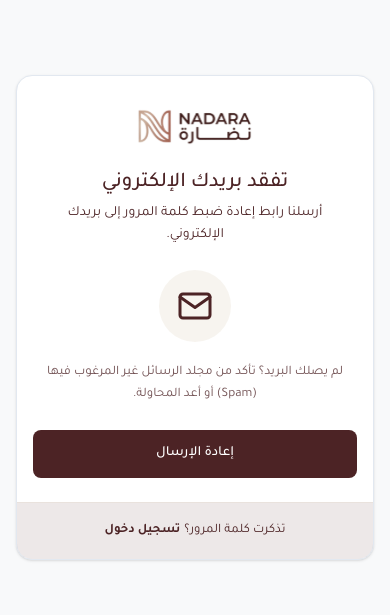
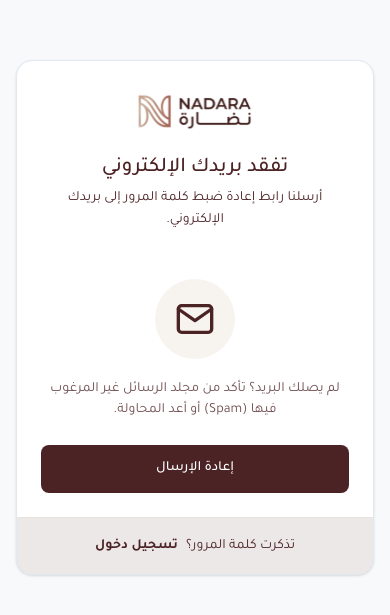
Before and after one commit to Nadara-Project/Frontend, a React (Vite) app: page /check-email in a window 390 px wide. Shown: the part 105-720 px from the top of the page. Built offline with nearby package versions, Linux system fonts and the light colour scheme.

Commit message:
fix: PatientProfile import casing

```diff
--- a/src/App.jsx
+++ b/src/App.jsx
@@ -12,7 +12,7 @@ import DermatologyConsultation from "./Components/Features/Feature5/DermatologyC
 import AboutClinic from "./Components/Features/Feature6/AboutClinic";
 import ServicesPage from "./Components/Features/Feature1-Auth/ServicesPage";
 import ContactUs from "./Components/Features/Feature1-Auth/ContactUs";
-import PatientProfile from './Components/Features/Feature1-Auth/patientProfile';
+import PatientProfile from "./Components/Features/Feature1-Auth/PatientProfile";
 import BookAppointment from './Components/Features/Feature1-Auth/BookAppointment';
 import AppointmentPayment from './Components/Features/Feature1-Auth/AppointmentPayment';
 
--- a/src/Components/Features/Feature1-Auth/CheckEmail.jsx
+++ b/src/Components/Features/Feature1-Auth/CheckEmail.jsx
@@ -1,136 +1,50 @@
-import { Link } from "react-router-dom";
-import Header from "./Header";
+import React from 'react';
+import { Link } from 'react-router-dom';
+import Header from './Header';
 import { FiMail } from "react-icons/fi";
 
 const CheckEmail = () => {
   return (
-    <div
-      className="
-                min-h-screen
-                w-full
-                bg-[#F8F9FA]
-                flex
-                items-center
-                justify-center
-                px-4
-                py-8
-                sm:px-6
-            "
-      dir="rtl"
-    >
-      <div
-        className="
-                    w-full
-                    max-w-[446px]
-                    bg-white
-                    rounded-[16px]
-                    border
-                    border-[#E2E8F0]
-                    shadow-sm
-                    flex
-                    flex-col
-                    overflow-hidden
-                "
-      >
+    <div className="min-h-screen bg-[#F8F9FA] flex items-center justify-center p-4" dir="rtl">
+      <div className="bg-white rounded-[16px] border border-[#E2E8F0] w-full max-w-[446px] shadow-sm flex flex-col overflow-hidden">
+
         <Header
           title="تفقد بريدك الإلكتروني"
           subtitle="أرسلنا رابط إعادة ضبط كلمة المرور إلى بريدك الإلكتروني."
         />
 
-        <div
-          className="
-                        w-full
-                        flex
-                        flex-col
-                        items-center
-                        text-center
-                        px-4
-                        pb-6
-                        sm:px-6
-                    "
-        >
-          <div
-            className="
-                            w-[72px]
-                            h-[72px]
-                            sm:w-[80px]
-                            sm:h-[80px]
-                            bg-[#D5C7AD]/20
-                            rounded-full
-                            flex
-                            items-center
-                            justify-center
-                            mb-5
-                        "
-          >
-            <FiMail className="w-9 h-9 sm:w-10 sm:h-10 text-[#4C2325]" />
+        <div className="flex flex-col items-center pt-[24px] px-[24px] pb-[24px] w-full text-center">
+          {/* أيقونة الإيميل  */}
+          <div className="w-[80px] h-[80px] bg-[#D5C7AD]/20 rounded-full flex items-center justify-center mb-[20px]">
+            <FiMail className="w-[40px] h-[40px] text-[#4C2325]" />
           </div>
 
-          <p
-            className="
-                            w-full
-                            text-[13px]
-                            sm:text-[14px]
-                            leading-[22px]
-                            text-[#4C2325]/80
-                            mb-6
-                        "
-          >
-            لم يصلك البريد؟ تأكد من مجلد الرسائل غير المرغوب فيها
-            (Spam) أو أعد المحاولة.
+          <p className="text-[14px] text-[#4C2325]/80 mb-[24px]">
+            لم يصلك البريد؟ تأكد من مجلد الرسائل غير المرغوب فيها (Spam) أو أعد المحاولة.
           </p>
 
           <Link
             to="/forgot-password"
-            className="
-                            w-full
-                            h-[48px]
-                            bg-[#4C2325]
-                            hover:bg-[#36181A]
-                            text-white
-                            font-medium
-                            text-[14px]
-                            rounded-[8px]
-                            flex
-                            items-center
-                            justify-center
-                            transition-colors
-                            font-[Tajawal]
-                        "
+            className="w-full h-[48px] bg-[#4C2325] hover:bg-[#36181A] text-white font-medium text-[14px] rounded-[8px] flex items-center justify-center transition-colors"
           >
             إعادة الإرسال
           </Link>
         </div>
 
-        <div
-          className="
-                        w-full
-                        min-h-[57px]
-                        py-4
-                        px-4
-                        sm:px-6
-                        bg-[#4C2325]/10
-                        border-t
-                        border-[#D5C7AD]/20
-                        flex
-                        flex-wrap
-                        items-center
-                        justify-center
-                        gap-1
-                        text-center
-                    "
-        >
-          <span className="text-[13px] sm:text-[14px] text-[#4C2325]">
+        {/* الفوتر السفلي   */}
+        <div className="w-full h-[57px] py-[16px] px-[24px] bg-[#4C2325]/10 border-t border-[#D5C7AD]/20 flex items-center justify-center gap-1 font-tajawal text-center mt-auto">
+          <span className="font-normal text-[14px] leading-[24px] text-[#4C2325]">
             تذكرت كلمة المرور؟
           </span>
 
           <Link
             to="/login"
-            className="font-bold text-[13px] sm:text-[14px] text-[#4C2325] hover:underline"
+            className="font-bold text-[14px] leading-[20px] tracking-[0.14px] text-[#4C2325] hover:underline mr-1"
           >
             تسجيل دخول
           </Link>
         </div>
+
       </div>
     </div>
   );
```
Also changed, not shown: src/Components/Features/Feature1-Auth/Register.jsx (+85 -54 lines).
